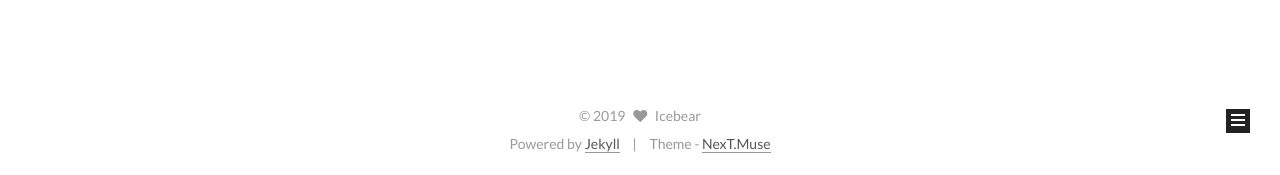
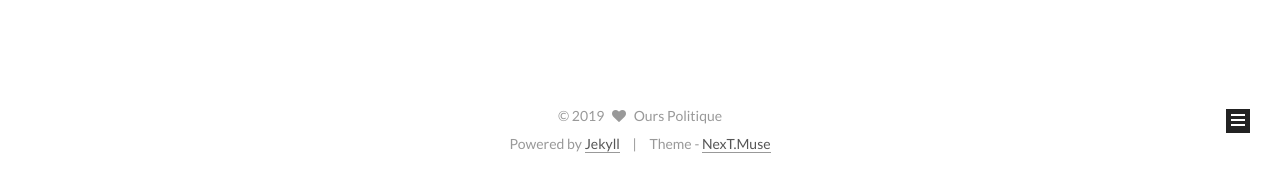
Before and after one commit to ourspolitique/ourspolitique.github.io, a Jekyll site: the page built from index.html, in a window 1280 px wide. Shown: the part 722-897 px from the top of the page. Built offline with Jekyll 4.4.1, drawn with Linux system fonts in a browser that asks for light colours; the list of posts is cut into pages by our own code.

Commit message:
Update _config.yml

```diff
--- a/_config.yml
+++ b/_config.yml
@@ -7,7 +7,7 @@
 title: 思宇阁
 subtitle:
 description:
-author: Icebear
+author: Ours Politique
 # Support language: de, en, fr-FR, id, ja, ko, pt-BR, pt, ru, zh-Hans, zh-hk, zh-tw
 language: en
 date_format: '%Y-%m-%d'
```
